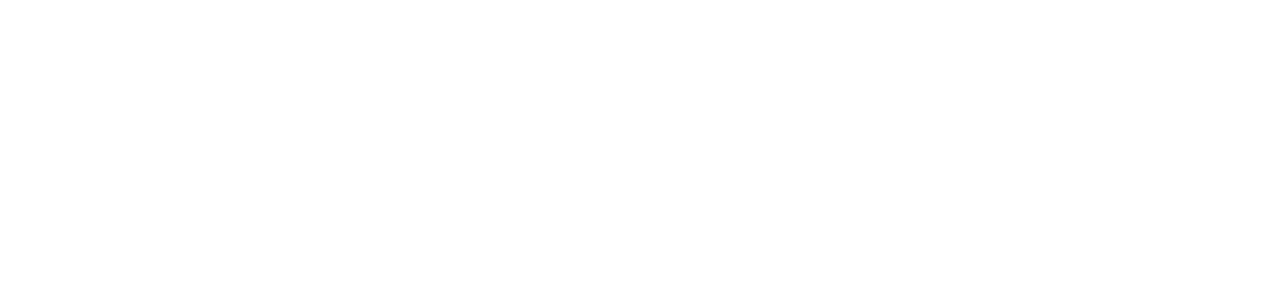
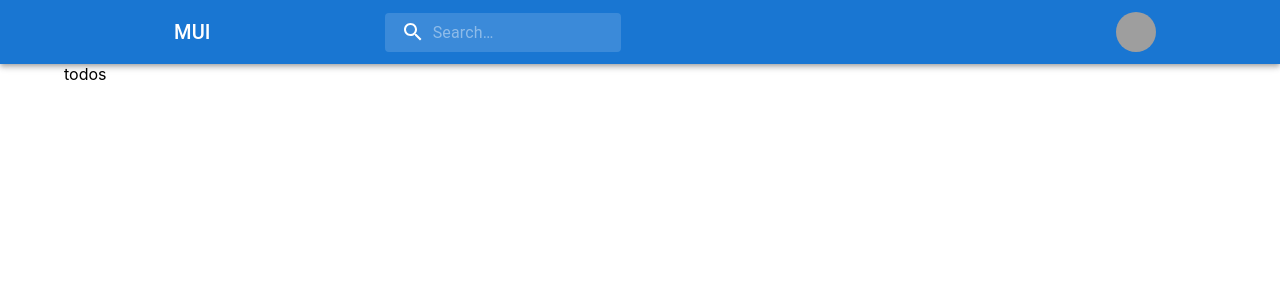
Before and after one commit to RakeshsShinde/Mern_TodoApp, a React (Create React App) app in the folder frontend/: page /dashboard in a window 1280 px wide. Before the commit this address had no page. Shown: the top 300 px of the page. Built offline with nearby package versions, Linux system fonts and the light colour scheme; grey boxes are pictures that could not be loaded.

Commit message:
fixing navigation of pages

```diff
--- a/frontend/package.json
+++ b/frontend/package.json
@@ -14,8 +14,12 @@
     "axios": "^1.3.4",
     "react": "^18.2.0",
     "react-dom": "^18.2.0",
+    "react-redux": "^8.0.5",
     "react-router-dom": "^6.9.0",
     "react-scripts": "5.0.1",
+    "redux": "^4.2.1",
+    "redux-devtools-extension": "^2.13.9",
+    "redux-thunk": "^2.4.2",
     "web-vitals": "^2.1.4"
   },
   "scripts": {
--- a/frontend/src/App.js
+++ b/frontend/src/App.js
@@ -1,22 +1,27 @@
 import React from 'react';
 import { BrowserRouter, Route, Routes } from 'react-router-dom'
+import Layout from './component/Layout';
+import Dashboard from './pages/Dashboard';
 
-import Home from './component/Home';
-import Login from './component/Login';
-import Signup from './component/Signup';
+import Home from './pages/Home';
+import Login from './pages/Login';
+import Setting from './pages/Setting';
+import Signup from './pages/Signup';
+import Todos from './pages/Todos';
 const App = () => {
     return (
-        <BrowserRouter>
-            <div className='App'>
+        <div className='App'>
+            <Routes>
+                <Route path='/' element={<Login />}></Route>
+                <Route path='/signup' element={<Signup />}></Route>
+                <Route path='/dashboard' element={<Dashboard />}>
+                    <Route path='' element={<Todos />}></Route>
+                    <Route path='setting' element={<Setting />}></Route>
 
-                <Routes>
-                    <Route exact path='/' element={<Home />} />
-                    <Route path='/login' element={<Login />} />
-                    <Route path='/signup' element={<Signup />} />
-                </Routes>
+                </Route>
 
-            </div>
-        </BrowserRouter>
+            </Routes>
+        </div>
     );
 }
 
--- /dev/null
+++ b/frontend/src/component/Layout.js
@@ -0,0 +1,14 @@
+import React from 'react';
+import Navbar from './Navbar';
+import { Outlet } from 'react-router-dom'
+const Layout = () => {
+    return (
+        <div>
+            <Navbar />
+            <Outlet />
+
+        </div>
+    );
+}
+
+export default Layout;
--- /dev/null
+++ b/frontend/src/component/Navbar.jsx
@@ -0,0 +1,203 @@
+import * as React from 'react';
+import { styled, alpha } from '@mui/material/styles';
+import AppBar from '@mui/material/AppBar';
+import Box from '@mui/material/Box';
+import Toolbar from '@mui/material/Toolbar';
+import IconButton from '@mui/material/IconButton';
+import Typography from '@mui/material/Typography';
+import InputBase from '@mui/material/InputBase';
+import Badge from '@mui/material/Badge';
+import MenuItem from '@mui/material/MenuItem';
+import Menu from '@mui/material/Menu';
+import MenuIcon from '@mui/icons-material/Menu';
+import SearchIcon from '@mui/icons-material/Search';
+import AccountCircle from '@mui/icons-material/AccountCircle';
+import MailIcon from '@mui/icons-material/Mail';
+import NotificationsIcon from '@mui/icons-material/Notifications';
+import MoreIcon from '@mui/icons-material/MoreVert';
+import { deepPurple } from '@mui/material/colors';
+import { Avatar } from '@mui/material';
+
+const Search = styled('div')(({ theme }) => ({
+    position: 'relative',
+    borderRadius: theme.shape.borderRadius,
+    backgroundColor: alpha(theme.palette.common.white, 0.15),
+    '&:hover': {
+        backgroundColor: alpha(theme.palette.common.white, 0.25),
+    },
+    marginRight: theme.spacing(2),
+    marginLeft: 0,
+    width: '100%',
+    [theme.breakpoints.up('sm')]: {
+        marginLeft: theme.spacing(3),
+        width: 'auto',
+    },
+}));
+
+const SearchIconWrapper = styled('div')(({ theme }) => ({
+    padding: theme.spacing(0, 2),
+    height: '100%',
+    position: 'absolute',
+    pointerEvents: 'none',
+    display: 'flex',
+    alignItems: 'center',
+    justifyContent: 'center',
+}));
+
+const StyledInputBase = styled(InputBase)(({ theme }) => ({
+    color: 'inherit',
+    '& .MuiInputBase-input': {
+        padding: theme.spacing(1, 1, 1, 0),
+        // vertical padding + font size from searchIcon
+        paddingLeft: `calc(1em + ${theme.spacing(4)})`,
+        transition: theme.transitions.create('width'),
+        width: '100%',
+        [theme.breakpoints.up('md')]: {
+            width: '20ch',
+        },
+    },
+}));
+
+export default function Navbar() {
+    const [anchorEl, setAnchorEl] = React.useState(null);
+    const [mobileMoreAnchorEl, setMobileMoreAnchorEl] = React.useState(null);
+
+    const isMenuOpen = Boolean(anchorEl);
+    const isMobileMenuOpen = Boolean(mobileMoreAnchorEl);
+
+    const handleProfileMenuOpen = (event) => {
+        setAnchorEl(event.currentTarget);
+    };
+
+    const handleMobileMenuClose = () => {
+        setMobileMoreAnchorEl(null);
+    };
+
+    const handleMenuClose = () => {
+        setAnchorEl(null);
+        handleMobileMenuClose();
+    };
+
+    const handleMobileMenuOpen = (event) => {
+        setMobileMoreAnchorEl(event.currentTarget);
+    };
+
+    const menuId = 'primary-search-account-menu';
+    const renderMenu = (
+        <Menu
+            anchorEl={anchorEl}
+            anchorOrigin={{
+                vertical: 'top',
+                horizontal: 'right',
+            }}
+            id={menuId}
+            keepMounted
+            transformOrigin={{
+                vertical: 'top',
+                horizontal: 'right',
+            }}
+            open={isMenuOpen}
+            onClose={handleMenuClose}
+        >
+            <MenuItem onClick={handleMenuClose}>Profile</MenuItem>
+            <MenuItem onClick={handleMenuClose}>My account</MenuItem>
+        </Menu>
+    );
+
+    const mobileMenuId = 'primary-search-account-menu-mobile';
+    const renderMobileMenu = (
+        <Menu
+            anchorEl={mobileMoreAnchorEl}
+            anchorOrigin={{
+                vertical: 'top',
+                horizontal: 'right',
+            }}
+            id={mobileMenuId}
+            keepMounted
+            transformOrigin={{
+                vertical: 'top',
+                horizontal: 'right',
+            }}
+            open={isMobileMenuOpen}
+            onClose={handleMobileMenuClose}
+        >
+
+            <MenuItem onClick={handleProfileMenuOpen}>
+                <IconButton
+                    size="large"
+                    aria-label="account of current user"
+                    aria-controls="primary-search-account-menu"
+                    aria-haspopup="true"
+                    color="inherit"
+                >
+                    <AccountCircle />
+                </IconButton>
+                <p>Profile</p>
+            </MenuItem>
+        </Menu>
+    );
+
+    return (
+        <Box sx={{ flexGrow: 1 }}>
+            <AppBar position="static" sx={{
+                paddingX: '100px',
+
+
+            }}>
+                <Toolbar>
+
+                    <Typography
+                        variant="h6"
+                        noWrap
+                        component="div"
+                        sx={{ display: { xs: 'none', sm: 'block' }, marginLeft: '50px' }}
+                    >
+                        MUI
+                    </Typography>
+                    <Box sx={{
+                        marginLeft: '150px'
+                    }}>
+                        <Search  >
+                            <SearchIconWrapper>
+                                <SearchIcon />
+                            </SearchIconWrapper>
+                            <StyledInputBase
+                                placeholder="Search…"
+                                inputProps={{ 'aria-label': 'search' }}
+                            />
+                        </Search>
+                    </Box>
+                    <Box sx={{ flexGrow: 1 }} />
+                    <Box sx={{ display: { xs: 'none', md: 'flex' } }}>
+
+                        <IconButton
+                            size="large"
+                            edge="end"
+                            aria-label="account of current user"
+                            aria-controls={menuId}
+                            aria-haspopup="true"
+                            onClick={handleProfileMenuOpen}
+                            color="inherit"
+                        >
+                            <Avatar alt="Travis Howard" src="https://lh3.googleusercontent.com/ogw/AAEL6siojOgP_QVPfpuK8n_nckI4foY8_outwWYvLG1EHg=s64-c-mo" />
+                        </IconButton>
+                    </Box>
+                    <Box sx={{ display: { xs: 'flex', md: 'none' } }}>
+                        <IconButton
+                            size="large"
+                            aria-label="show more"
+                            aria-controls={mobileMenuId}
+                            aria-haspopup="true"
+                            onClick={handleMobileMenuOpen}
+                            color="inherit"
+                        >
+                            <MoreIcon />
+                        </IconButton>
+                    </Box>
+                </Toolbar>
+            </AppBar>
+            {renderMobileMenu}
+            {renderMenu}
+        </Box>
+    );
+}
--- a/frontend/src/index.js
+++ b/frontend/src/index.js
@@ -2,12 +2,15 @@
 import ReactDOM from 'react-dom/client';
 import './index.css';
 import App from './App';
+import {BrowserRouter} from 'react-router-dom'
 
 
 
 const root = ReactDOM.createRoot(document.getElementById('root'));
 root.render(
   <React.StrictMode>
+    <BrowserRouter>
     <App />
+    </BrowserRouter>
   </React.StrictMode>
 );
--- /dev/null
+++ b/frontend/src/pages/Dashboard.jsx
@@ -0,0 +1,15 @@
+import React from 'react';
+import { Outlet } from 'react-router-dom';
+import Navbar from '../component/Navbar';
+import Todos from './Todos';
+
+const Dashboard = () => {
+    return (
+        <div>
+            <Navbar />
+            <Outlet />
+        </div>
+    );
+}
+
+export default Dashboard;
--- a/frontend/src/pages/Login.jsx
+++ b/frontend/src/pages/Login.jsx
@@ -75,7 +75,7 @@
 
             const { other } = data;
             localStorage.setItem("userInfo", JSON.stringify(other));
-            navigate('/')
+            navigate('/dashboard')
             setloading(false);
 
 
--- /dev/null
+++ b/frontend/src/pages/Setting.jsx
@@ -0,0 +1,11 @@
+import React from 'react';
+
+const Setting = () => {
+    return (
+        <div>
+            setting
+        </div>
+    );
+}
+
+export default Setting;
--- /dev/null
+++ b/frontend/src/pages/Todos.jsx
@@ -0,0 +1,12 @@
+import { Container } from '@mui/material';
+import React from 'react';
+
+const Todos = () => {
+    return (
+        <Container>
+            todos
+        </Container>
+    );
+}
+
+export default Todos;
```
Also changed, not shown: frontend/src/pages/Signup.jsx (+43 -6 lines), 1 other file (tests, documents, lock files or other folders).
